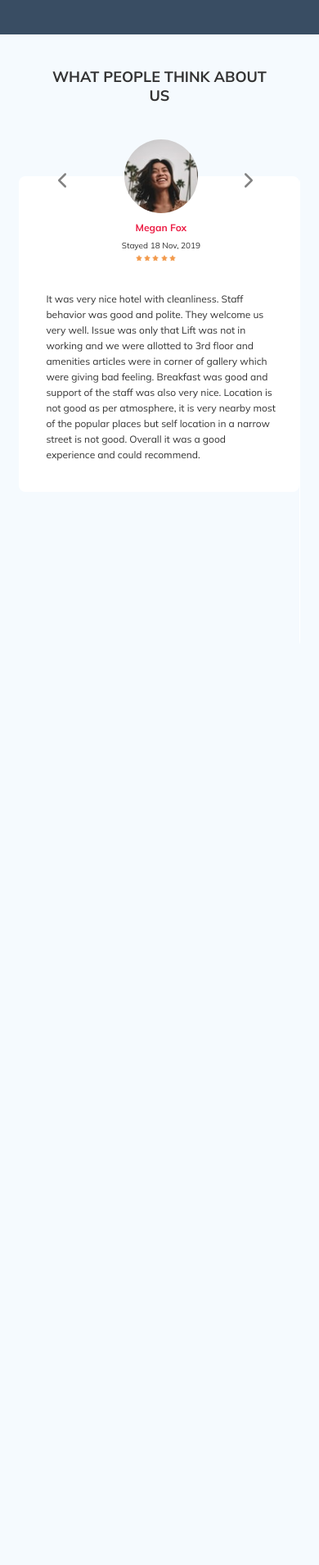
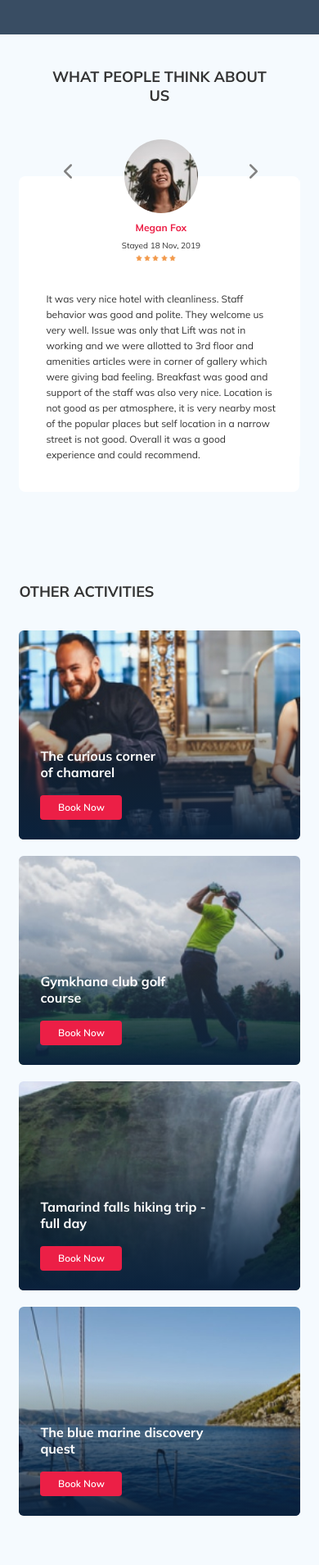
Before and after one commit to JuliaKhayrulina/tour-plan, a PHP site: page / in a window 390 px wide. Shown: the part 1171-3080 px from the top of the page at 82% size. Before the commit the page ends 1733 px from the top, so only its background shows below. Run offline with PHP 8.4, Linux system fonts and the light colour scheme; some libraries are stand-ins or nearby versions.

Commit message:
create: activities section, responsive & Pixel Perfect

```diff
--- a/css/style.css
+++ b/css/style.css
@@ -23,6 +23,7 @@ p, h1, h2, h3, h4, h5, h6 {
 button {
   padding: 0;
   border: none;
+  cursor: pointer;
 }
 
 body {
@@ -858,7 +859,6 @@ template {
   color: #fff;
   border-radius: 4px;
   background-color: #EC1F46;
-  cursor: pointer;
   -webkit-transition: .3s;
   -o-transition: .3s;
   transition: .3s;
@@ -1011,7 +1011,6 @@ template {
   margin-top: 45px;
   padding: 0 60px 30px 64px;
   width: 730px;
-  min-height: 280px;
   background-color: #fff;
   border-radius: 8px;
 }
@@ -1074,9 +1073,11 @@ template {
 
 .reviews-slider__text {
   padding: 32px 35px 0 35px;
+  max-height: 55%;
   font-size: 12px;
   line-height: 18px;
   text-align: justify;
+  overflow: hidden;
 }
 
 .reviews__slider {
@@ -1098,7 +1099,7 @@ template {
   background-size: 10px;
   background-color: transparent;
   outline: none;
-  top: 41%;
+  top: 46%;
 }
 
 .reviews__slider-button--next {
@@ -1111,12 +1112,117 @@ template {
   background-image: url("../img/arrow-left.svg");
 }
 
+.activities {
+  padding: 63px 0 98px 0;
+}
+
+.activities-wrapper {
+  display: -webkit-box;
+  display: -ms-flexbox;
+  display: flex;
+  -webkit-box-orient: horizontal;
+  -webkit-box-direction: normal;
+      -ms-flex-flow: row wrap;
+          flex-flow: row wrap;
+  -webkit-box-pack: justify;
+      -ms-flex-pack: justify;
+          justify-content: space-between;
+}
+
+.activities__title {
+  margin-bottom: 57px;
+  font-weight: 700;
+  font-size: 24px;
+  line-height: 30px;
+  text-transform: uppercase;
+}
+
+.card {
+  position: relative;
+  width: 255px;
+  height: 255px;
+  display: -webkit-box;
+  display: -ms-flexbox;
+  display: flex;
+  -webkit-box-orient: vertical;
+  -webkit-box-direction: normal;
+      -ms-flex-direction: column;
+          flex-direction: column;
+  -webkit-box-align: start;
+      -ms-flex-align: start;
+          align-items: flex-start;
+  padding: 0 29px 24px 26px;
+  border-radius: 6px;
+  overflow: hidden;
+}
+
+.card::before {
+  content: '';
+  position: absolute;
+  top: 0;
+  left: 0;
+  width: 100%;
+  height: 100%;
+  background: -webkit-linear-gradient(270.17deg, rgba(196, 196, 196, 0) 35.34%, #0A223D 99.85%);
+  background: -o-linear-gradient(270.17deg, rgba(196, 196, 196, 0) 35.34%, #0A223D 99.85%);
+  background: linear-gradient(179.83deg, rgba(196, 196, 196, 0) 35.34%, #0A223D 99.85%);
+  z-index: -1;
+}
+
+.card__title {
+  max-width: 100%;
+  margin-top: auto;
+  margin-bottom: 18px;
+  font-weight: 700;
+  font-size: 16px;
+  line-height: 20px;
+  color: #fff;
+}
+
+.card__img {
+  position: absolute;
+  top: 0;
+  left: 0;
+  width: 100%;
+  height: 100%;
+  -o-object-fit: cover;
+     object-fit: cover;
+  z-index: -2;
+}
+
+.card__btn {
+  min-width: 100px;
+  max-width: 100%;
+  padding: 7px 10px 7px 10px;
+  border-radius: 4px;
+  background-color: #EC1F46;
+  font-family: Nunito;
+  font-weight: 600;
+  font-size: 12px;
+  line-height: 16px;
+  color: #fff;
+  -webkit-transition: .3s;
+  -o-transition: .3s;
+  transition: .3s;
+}
+
+.card__btn:hover {
+  background-color: #f70743;
+}
+
+.card__btn:active {
+  background-color: #e4063e;
+}
+
 @media (max-width: 1200px) {
   .container {
     max-width: 960px;
   }
   .hotel__slider {
     width: 590px;
+  }
+  .card {
+    width: 230px;
   }
 }
 
@@ -1197,7 +1303,7 @@ template {
     line-height: 8px;
   }
   .reviews__slider-button {
-    top: 43%;
+    top: 50%;
   }
   .reviews__slider-button--next {
     right: 0px;
@@ -1209,6 +1315,17 @@ template {
     margin-bottom: 50px;
     font-size: 30px;
     line-height: 38px;
+  }
+  .activities {
+    padding-top: 55px;
+    padding-bottom: 50px;
+  }
+  .card {
+    width: 339px;
+    margin-bottom: 20px;
+  }
+  .card__title {
+    max-width: 71%;
   }
 }
 
@@ -1303,13 +1420,16 @@ template {
     max-width: 531px;
   }
   .reviews__slider-button {
-    top: 11%;
+    top: 14%;
   }
   .reviews__slider-button--next {
     right: 14%;
   }
   .reviews__slider-button--prev {
     left: 11%;
+  }
+  .card {
+    width: 49%;
   }
 }
 
@@ -1321,25 +1441,25 @@ template {
     width: 95%;
   }
   .reviews__slider-button {
-    top: 11%;
+    top: 14%;
   }
-  .reviews__slider-button--next {
-    right: 14%;
+  .activities {
+    padding-top: 40px;
+    padding-bottom: 40px;
   }
-  .reviews__slider-button--prev {
-    left: 11%;
+  .activities__title {
+    margin-bottom: 36px;
+    font-size: 18px;
+    line-height: 23px;
+  }
+  .card {
+    height: 200px;
   }
 }
 
 @media (max-width: 560px) {
   .reviews__slider-button {
-    top: 9%;
-  }
-  .reviews__slider-button--next {
-    right: 14%;
-  }
-  .reviews__slider-button--prev {
-    left: 11%;
+    top: 11%;
   }
 }
 
@@ -1419,13 +1539,17 @@ template {
     line-height: 19px;
   }
   .reviews__slider-button {
-    top: 8%;
+    top: 9%;
   }
   .reviews__slider-button--next {
-    right: 14%;
+    right: 12%;
   }
   .reviews__slider-button--prev {
-    left: 11%;
+    left: 13%;
+  }
+  .card {
+    width: 100%;
+    height: 255px;
   }
 }
 /*# sourceMappingURL=style.css.map */
--- a/index.html
+++ b/index.html
@@ -253,14 +253,6 @@
                   nobis, fugiat consectetur, atque ullam voluptatum eligendi quo ipsam, nemo
                   veritatis a rem rerum doloremque pariatur! Amet eius incidunt in a, quibusdam
                   sapiente odit provident repellendus non voluptatum corporis quos consequatur.
-                  Nesciunt a id officia sit minima harum libero, deleniti delectus assumenda,
-                  officiis quasi magnam ut iste molestiae nisi facere? Accusamus illum iure, soluta
-                  sequi totam ut quidem, tenetur exercitationem officia enim deserunt. In
-                  necessitatibus saepe minima assumenda dolore ducimus labore corrupti, ratione
-                  consectetur suscipit perspiciatis praesentium error itaque?Lorem ipsum dolor, sit
-                  amet consectetur adipisicing elit. Veniam assumenda perferendis mollitia eos quasi
-                  est dolorum ea laboriosam deserunt laudantium in exercitationem maxime odit dolore
-                  sapiente nemo fuga, dolor numquam!
                 </p>
               </div>
             </div>
@@ -298,7 +290,45 @@
         </div>
       </div>
     </section>
-
+    <section class="activities">
+      <div class="container">
+        <div class="h2 activities__title">Other Activities</div>
+        <div class="activities-wrapper">
+          <div class="card">
+            <img
+              src="./img/activities-1.jpg"
+              alt="The curious corner of chamarel"
+              class="card__img"
+            />
+            <h3 class="card__title">The curious corner of&nbsp;chamarel</h3>
+            <button class="card__btn">Book Now</button>
+          </div>
+          <div class="card">
+            <img src="./img/activities-2.jpg" alt="Gymkhana club golf course" class="card__img" />
+            <h3 class="card__title">Gymkhana club golf course</h3>
+            <button class="card__btn">Book Now</button>
+          </div>
+          <div class="card">
+            <img
+              src="./img/activities-3.jpg"
+              alt="Tamarind falls hiking trip - full day"
+              class="card__img"
+            />
+            <h3 class="card__title">Tamarind falls hiking trip&nbsp;- full day</h3>
+            <button class="card__btn">Book Now</button>
+          </div>
+          <div class="card">
+            <img
+              src="./img/activities-4.jpg"
+              alt="The blue marine discovery quest"
+              class="card__img"
+            />
+            <h3 class="card__title">The blue marine discovery quest</h3>
+            <button class="card__btn">Book Now</button>
+          </div>
+        </div>
+      </div>
+    </section>
     <script src="./js/parallax.min.js"></script>
     <script src="./js/swiper-bundle.min.js"></script>
     <script src="./js/main.js"></script>
--- a/sass/_media.sass
+++ b/sass/_media.sass
@@ -3,7 +3,8 @@
     max-width: 960px
   .hotel__slider
     width: 590px
-
+  .card
+    width: 230px
 //==============================================//
 @media ( max-width: 992px )
   .container, .newsletter-wrapper
@@ -60,7 +61,7 @@
         line-height: 8px
     &__slider
       &-button
-        top: 43%
+        top: 50%
         &--next
           right: 0px
         &--prev
@@ -69,6 +70,14 @@
       margin-bottom: 50px
       font-size: 30px
       line-height: 38px
+  .activities
+    padding-top: 55px
+    padding-bottom: 50px
+  .card
+    width: 339px
+    margin-bottom: 20px
+    &__title
+      max-width: 71%
 
 //==============================================//
 @media (max-width: 767px)
@@ -127,11 +136,13 @@
   .reviews
     &__slider
       &-button
-        top: 11%
+        top: 14%
         &--next
           right: 14%
         &--prev
           left: 11%
+  .card
+    width: 49%
 
 //==============================================//
 @media (max-width: 620px)
@@ -143,20 +154,23 @@
         width: 95%
     &__slider
       &-button
-        top: 11%
-        &--next
-          right: 14%
-        &--prev
-          left: 11%
+        top: 14%
+  .activities
+    padding-top: 40px
+    padding-bottom: 40px
+    &__title
+      margin-bottom: 36px
+      font-size: 18px
+      line-height: 23px
+  .card
+    height: 200px
+//================================================//
 @media (max-width: 560px)
-   .reviews
+ .reviews
     &__slider
       &-button
-        top: 9%
-        &--next
-          right: 14%
-        &--prev
-          left: 11%
+        top: 11%
+//================================================//
 
 @media (min-width: 319px) and (max-width: 420px)
   .container
@@ -218,8 +232,11 @@
         line-height: 19px
     &__slider
       &-button
-        top: 8%
+        top: 9%
         &--next
-          right: 14%
+          right: 12%
         &--prev
-          left: 11%
+          left: 13%
+  .card
+    width: 100%
+    height: 255px
--- a/sass/_settings.sass
+++ b/sass/_settings.sass
@@ -12,6 +12,7 @@ p,h1,h2,h3,h4,h5,h6
 button
   padding: 0
   border: none
+  cursor: pointer
 body
   font-family: 'Mulish', sans-serif
   background-color: $secondary
--- /dev/null
+++ b/sass/blocks/_activities.sass
@@ -0,0 +1,63 @@
+.activities
+  padding: 63px 0 98px 0
+  &-wrapper
+    display: flex
+    flex-flow: row wrap
+    justify-content: space-between
+  &__title
+    margin-bottom: 57px
+    font-weight: 700
+    font-size: 24px
+    line-height: 30px
+    text-transform: uppercase
+.card
+  position: relative
+  width: 255px
+  height: 255px
+  display: flex
+  flex-direction: column
+  align-items: flex-start
+  padding: 0 29px 24px 26px
+  border-radius: 6px
+  overflow: hidden
+  &::before
+    content: ''
+    position: absolute
+    top: 0
+    left: 0
+    width: 100%
+    height: 100%
+    background: linear-gradient(179.83deg, rgba(196, 196, 196, 0) 35.34%, #0A223D 99.85%)
+    z-index: -1
+  &__title
+    max-width: 100%
+    margin-top: auto
+    margin-bottom: 18px
+    font-weight: 700
+    font-size: 16px
+    line-height: 20px
+    color: $light
+  &__img
+    position: absolute
+    top: 0
+    left: 0
+    width: 100%
+    height: 100%
+    object-fit: cover
+    z-index: -2
+  &__btn
+    min-width: 100px
+    max-width: 100%
+    padding: 7px 10px 7px 10px
+    border-radius: 4px
+    background-color: $primary
+    font-family: Nunito
+    font-weight: 600
+    font-size: 12px
+    line-height: 16px
+    color: $light
+    transition: .3s
+    &:hover
+      background-color: #f70743
+    &:active
+      background-color: #e4063e
--- a/sass/blocks/_hotel.sass
+++ b/sass/blocks/_hotel.sass
@@ -161,7 +161,6 @@
     color: $light
     border-radius: 4px
     background-color: $primary
-    cursor: pointer
     transition: .3s
     &:hover
       background-color: #f70743
--- a/sass/blocks/_reviews.sass
+++ b/sass/blocks/_reviews.sass
@@ -17,7 +17,6 @@
       margin-top: 45px
       padding: 0 60px 30px 64px
       width: 730px
-      min-height: 280px
       background-color: #fff
       border-radius: 8px
       &::before
@@ -58,14 +57,16 @@
       line-height: 11px
     &__text
       padding: 32px 35px 0 35px
+      max-height: 55%
       font-size: 12px
       line-height: 18px
       text-align: justify
+      overflow: hidden
   &__slider
     max-width: 731px
     &-button
       @include slider_btn
-      top: 41%
+      top: 46%
       &--next
         right: 18px
         background-image: url('../img/arrow-right.svg')
--- a/sass/style.sass
+++ b/sass/style.sass
@@ -7,4 +7,5 @@
 @import 'blocks/hotel'
 @import 'blocks/newsletter'
 @import 'blocks/reviews'
+@import 'blocks/activities'
 @import 'media'
```
Also changed, not shown: css/style.min.css, img/activities-1.jpg (added), img/activities-2.jpg (added), img/activities-3.jpg (added), img/activities-4.jpg (added), 2 other files.
